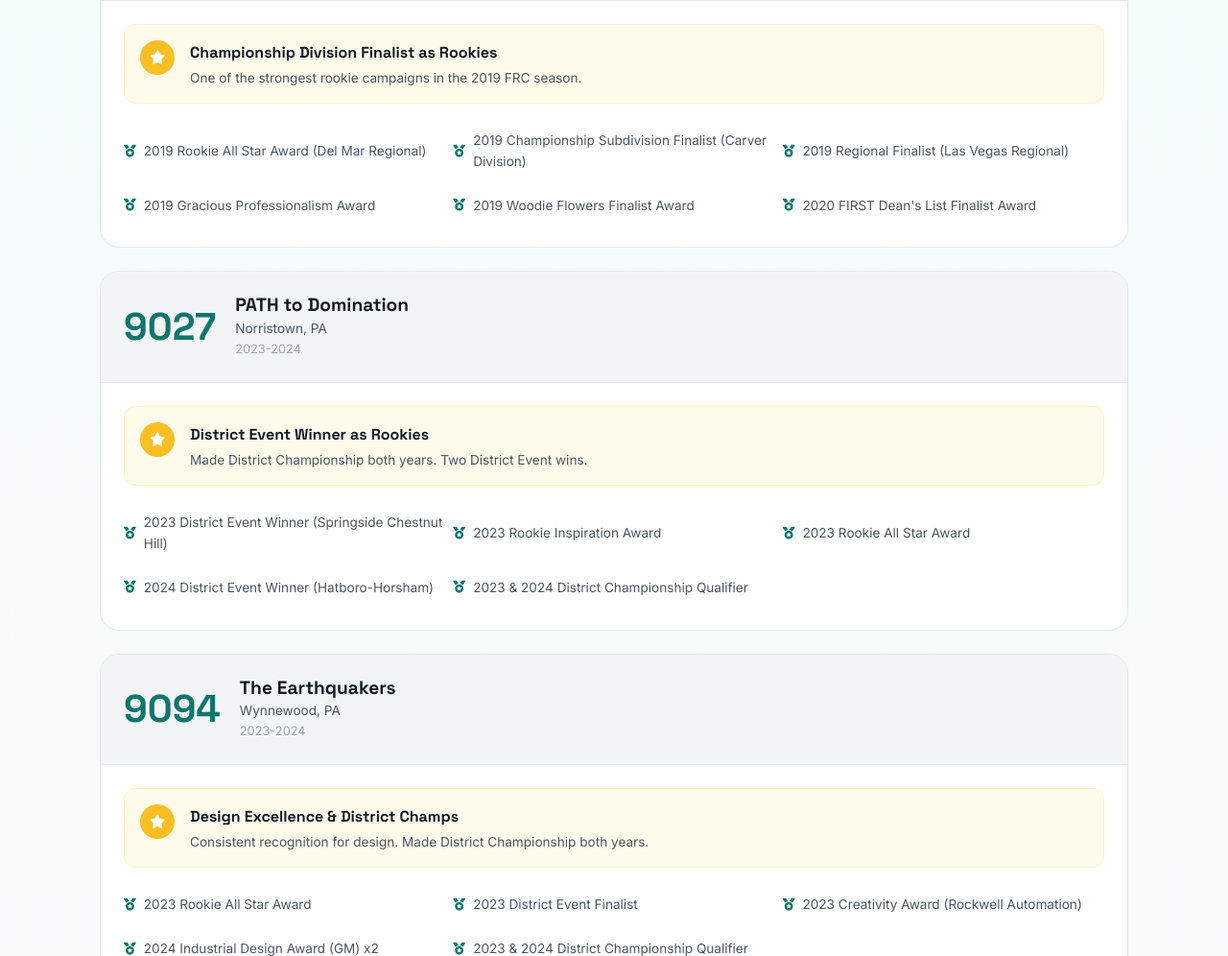
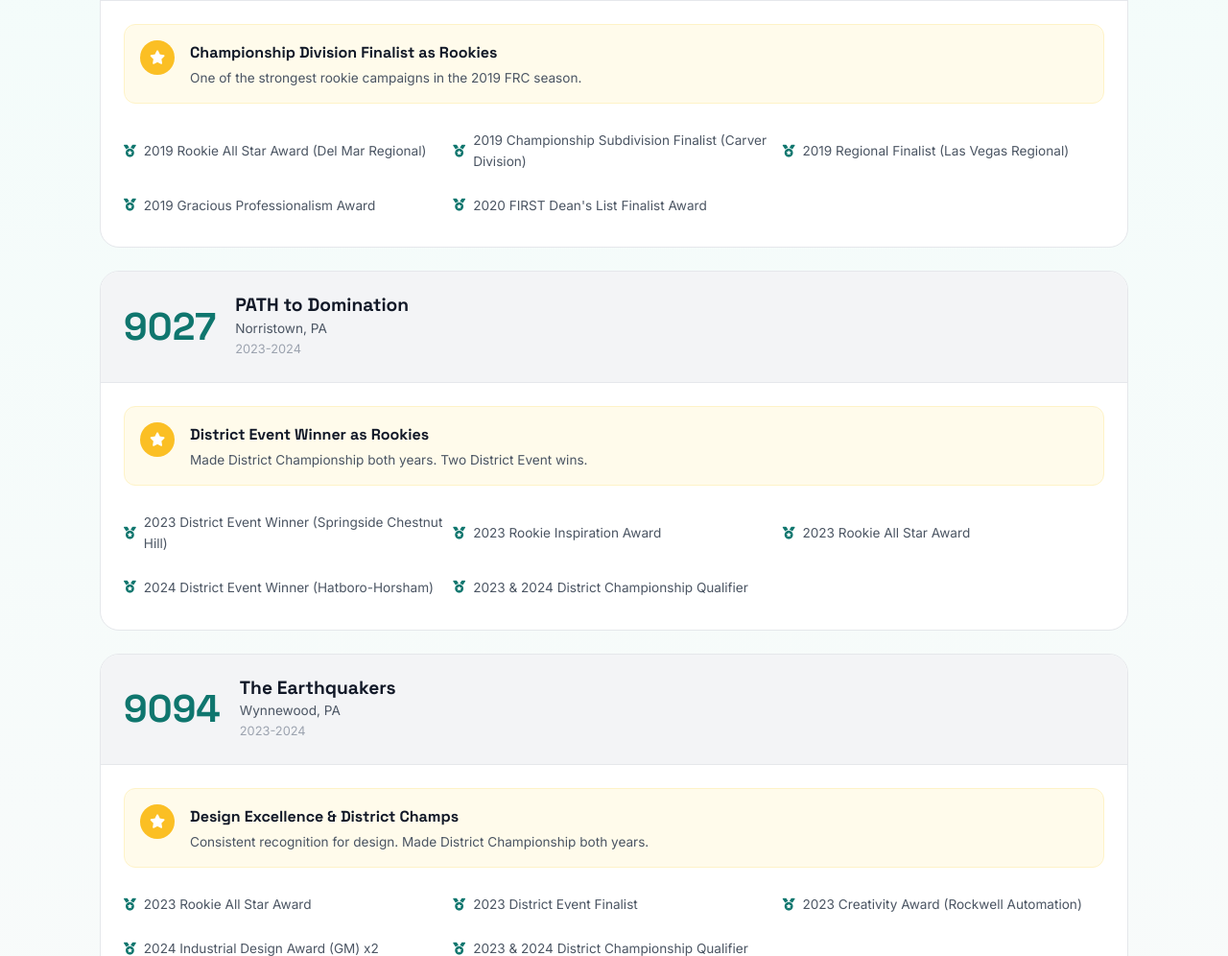
Before and after one commit to QuijasSVEF/Jose, a website built with Vite: page index.html in a window 1280 px wide. Shown: the part 5244-6240 px from the top of the page at 96% size. Built offline with nearby package versions, Linux system fonts and the light colour scheme; animation ran at ten frames a second.

Commit message:
Updated index.html

```diff
--- a/index.html
+++ b/index.html
@@ -444,7 +444,6 @@
               <div class="frc-award"><i class="fas fa-medal"></i> 2019 Championship Subdivision Finalist (Carver Division)</div>
               <div class="frc-award"><i class="fas fa-medal"></i> 2019 Regional Finalist (Las Vegas Regional)</div>
               <div class="frc-award"><i class="fas fa-medal"></i> 2019 Gracious Professionalism Award</div>
-              <div class="frc-award"><i class="fas fa-medal"></i> 2019 Woodie Flowers Finalist Award</div>
               <div class="frc-award"><i class="fas fa-medal"></i> 2020 FIRST Dean's List Finalist Award</div>
             </div>
           </div>
```
